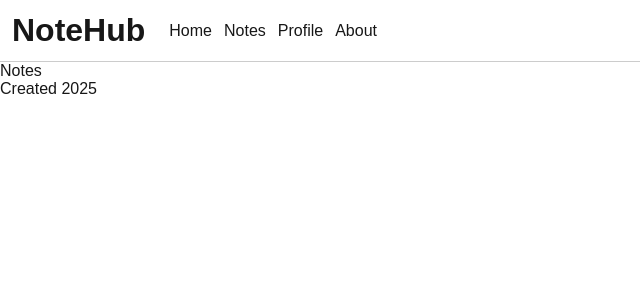
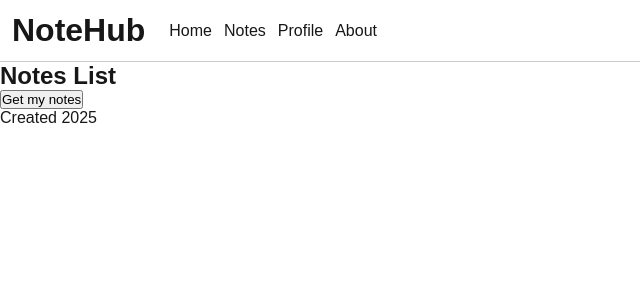
Before and after one commit to NadiiaUa23/stading_ns, a Next.js app: page /notes in a window 1280 px wide. Shown: the top 300 px of the page, without its empty margins (0-640 px from the left). Built offline with nearby package versions, Linux system fonts and the light colour scheme.

Commit message:
add use client

```diff
--- a/app/notes/page.tsx
+++ b/app/notes/page.tsx
@@ -1,10 +1,28 @@
-export const metadata = {
-  title: 'Notes',
-  description: 'This is the notes page',
-};
+// app/notes/page.tsx
+
+"use client";
+
+import { useState } from "react";
+import NoteList from "@/components/NoteList/NoteList";
+import { getNotes, Note } from "@/lib/api";
 
 const Notes = () => {
-  return <div>Notes</div>;
-};
+  const [notes, setNotes] = useState<Note[]>([]);
+
+  const handleClick = async () => {
+    const response = await getNotes();
+    if (response?.notes) {
+      setNotes(response.notes);
+    }
+  };
+
+  return (
+    <section>
+      <h1>Notes List</h1>
+      <button onClick={handleClick}>Get my notes</button>
+      {notes.length > 0 && <NoteList notes={notes} />}
+    </section>
+  );
+}
 
 export default Notes;
--- /dev/null
+++ b/components/NoteItem/NoteItem.tsx
@@ -0,0 +1,15 @@
+import { Note } from '@/lib/api';
+
+type Props = {
+  item: Note;
+};
+
+const NoteItem = ({ item }: Props) => {
+  return (
+    <li>
+      <p>{item.title}</p>
+    </li>
+  );
+};
+
+export default NoteItem;
--- /dev/null
+++ b/components/NoteList/NoteList.tsx
@@ -0,0 +1,18 @@
+import { Note } from '@/lib/api';
+import NoteItem from '../NoteItem/NoteItem';
+
+type Props = {
+  notes: Note[];
+};
+
+const NoteList = ({ notes }: Props) => {
+  return (
+    <ul>
+      {notes.map(note => (
+        <NoteItem key={note.id} item={note} />
+      ))}
+    </ul>
+  );
+};
+
+export default NoteList;
--- /dev/null
+++ b/lib/api.ts
@@ -0,0 +1,23 @@
+import axios from 'axios';
+
+export type Note = {
+  id: string;
+  title: string;
+  content: string;
+  categoryId: string;
+  userId: string;
+  createdAt: string;
+  updatedAt: string;
+};
+
+export type NoteListResponse = {
+  notes: Note[];
+  total: number;
+};
+
+axios.defaults.baseURL = 'https://next-v1-notes-api.goit.study';
+
+export const getNotes = async () => {
+  const res = await axios.get<NoteListResponse>('/notes');
+  return res.data;
+};
--- a/package.json
+++ b/package.json
@@ -9,6 +9,7 @@
     "lint": "eslint"
   },
   "dependencies": {
+    "axios": "^1.15.1",
     "next": "16.2.3",
     "react": "19.2.4",
     "react-dom": "19.2.4"
```
Also changed, not shown: 1 other file (tests, documents, lock files or other folders).
